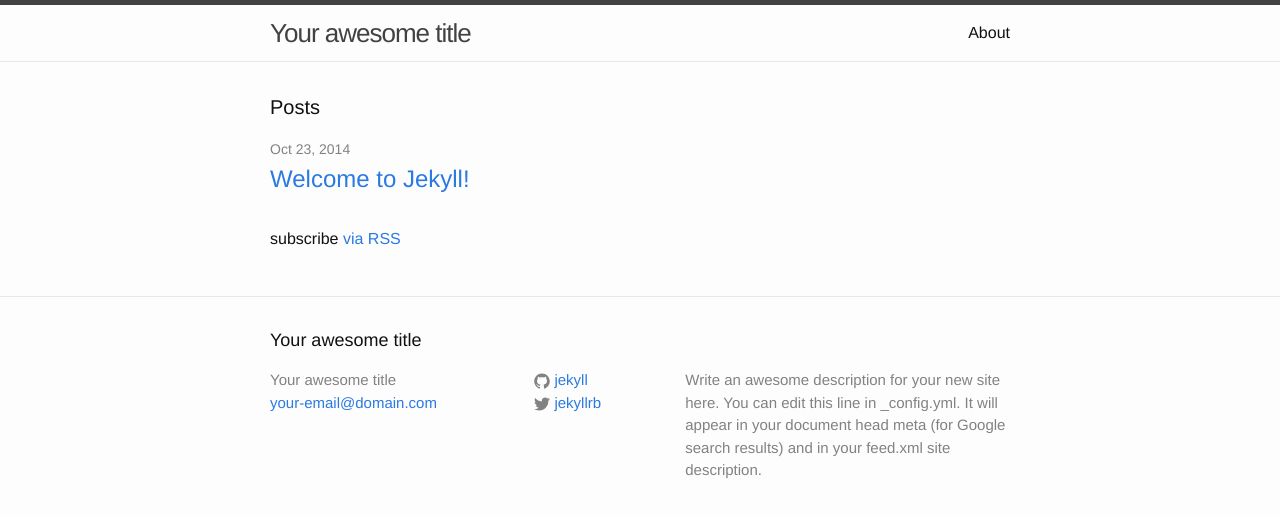
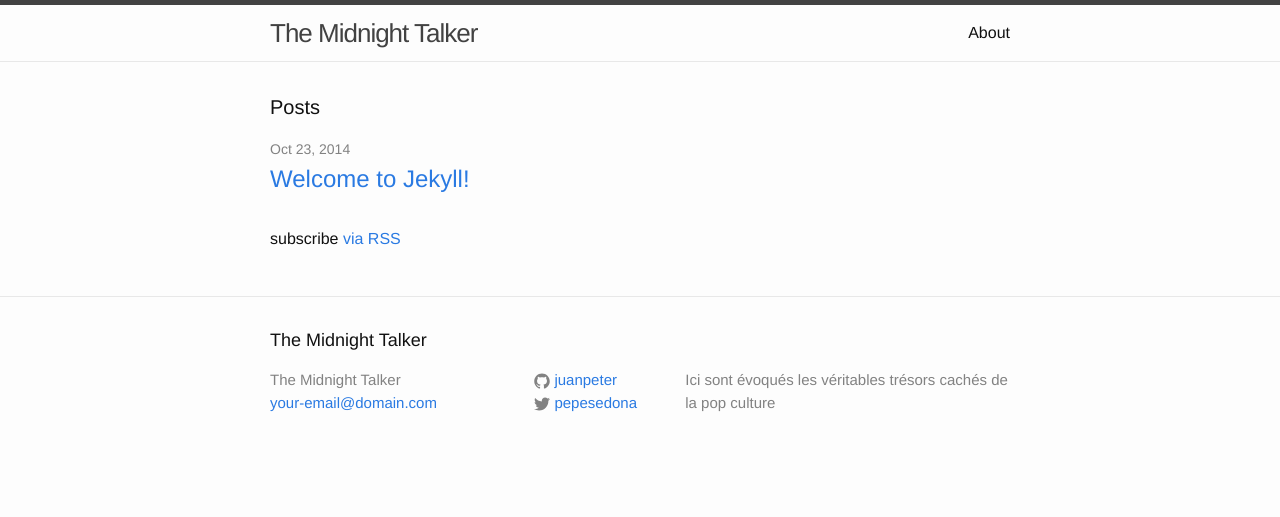
Before and after one commit to Juan-Peter/juanpeter.github.io, a Jekyll site: the page built from index.html, in a window 1280 px wide. Shown: the top 517 px of the page. Built offline with Jekyll 4.4.1, drawn with Linux system fonts in a browser that asks for light colours.

Commit message:
changements mineurs page acceuill

```diff
--- a/_config.yml
+++ b/_config.yml
@@ -1,14 +1,12 @@
 # Site settings
-title: Your awesome title
+title: The Midnight Talker
 email: your-email@domain.com
 description: > # this means to ignore newlines until "baseurl:"
-  Write an awesome description for your new site here. You can edit this
-  line in _config.yml. It will appear in your document head meta (for
-  Google search results) and in your feed.xml site description.
+  Ici sont évoqués les véritables trésors cachés de la pop culture
 baseurl: "" # the subpath of your site, e.g. /blog/
 url: "http://yourdomain.com" # the base hostname & protocol for your site
-twitter_username: jekyllrb
-github_username:  jekyll
+twitter_username: pepesedona
+github_username:  juanpeter
 
 # Build settings
 markdown: kramdown
```
